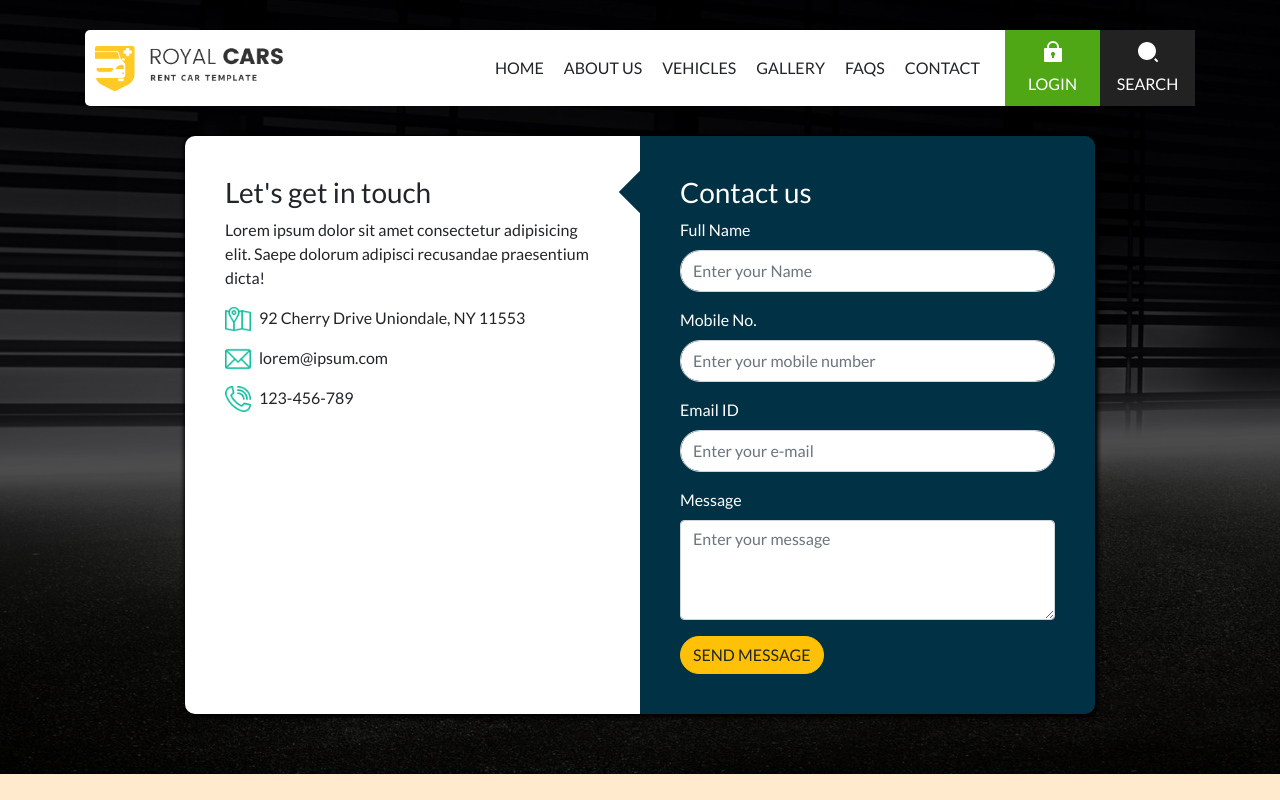
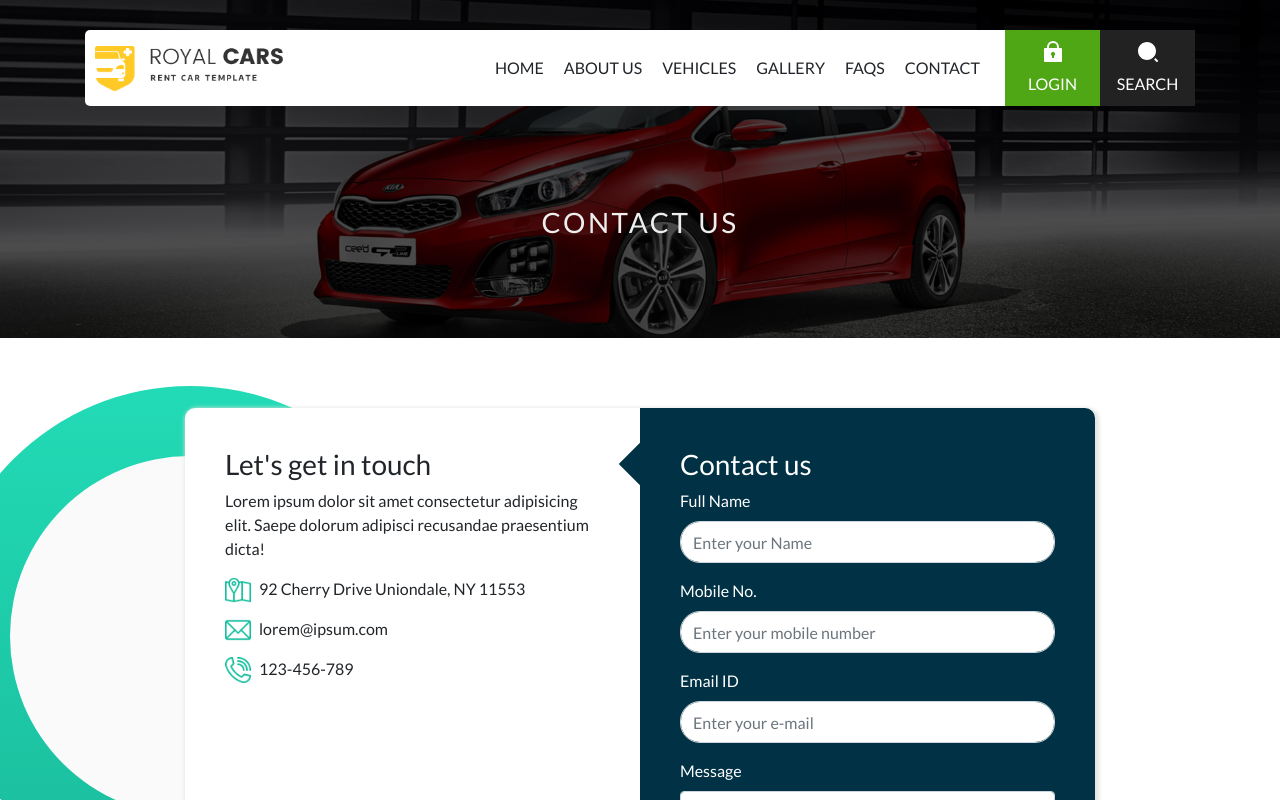
Before and after one commit to ashisintelcorp/redivendor, a Next.js app: page /contact in a window 1280 px wide. Shown: the top 800 px of the page. Built offline with nearby package versions, Linux system fonts and the light colour scheme.

Commit message:
contact us changes

```diff
--- a/components/frontend/MainLayout.tsx
+++ b/components/frontend/MainLayout.tsx
@@ -3,9 +3,20 @@ import Link from "next/link"
 import Footer from "./Footer";
 
 
-export const MainLayout: React.FC<{ children: React.ReactNode; }> = ({ children }) => {
+export const MainLayout: React.FC<{ children: React.ReactNode; innerPage?: boolean; }> = ({ children, innerPage = true }) => {
 
     return <>
+        {
+            innerPage ? <>
+                <div className="main-layout inner-page position-relative">
+                    <div className="dark-bg-overlay"></div>
+                    <div className="container position-relative">
+                        <Header />
+                        <h3 className="page-title text-uppercase text-center">Contact Us</h3>
+                    </div>
+                </div>
+                {children}
+            </> : <>
                 <div className="main-layout inner-page position-relative">
                     <div className="dark-bg-overlay"></div>
                     <div className="container position-relative">
@@ -13,6 +24,9 @@ export const MainLayout: React.FC<{ children: React.ReactNode; }> = ({ children
                         {children}
                     </div>
                 </div>
+            </>
+        }
+
         <Footer />
     </>
 
--- a/pages/contact.tsx
+++ b/pages/contact.tsx
@@ -10,6 +10,9 @@ export const ContactPage: React.FC = () => {
         <Head>
             <title>Contact Us - {appName}</title>
         </Head>
+        <div className="position-relative">
+            <div className="big-circle"></div>
+            <div className="container">
                 <div className="contact-page">
                     <div className="contact-info">
                         <h3>Let's get in touch</h3>
@@ -50,6 +53,8 @@ export const ContactPage: React.FC = () => {
                         <button type="button" className="btn btn-warning">SEND MESSAGE</button>
                     </form>
                 </div>
+            </div>
+        </div>
     </MainLayout>
 
 }
--- a/pages/index.tsx
+++ b/pages/index.tsx
@@ -8,7 +8,7 @@ import Header from '../components/frontend/Header'
 
 const Home: NextPage = () => {
   return (
-    <MainLayout>
+    <MainLayout innerPage={false}>
       <Head>
         <title>{appName}</title>
       </Head>
--- a/styles/home.scss
+++ b/styles/home.scss
@@ -9,6 +9,12 @@
   padding: 30px 0;
   &.inner-page {
     // min-height: 300px;
+    .page-title {
+      color: #eee;
+      letter-spacing: 2.5px;
+      margin-top: 40px;
+      padding: 60px;
+    }
   }
   .dark-bg-overlay {
     position: absolute;
@@ -21,7 +27,6 @@
   }
   header {
     background: #fff;
-
     border-radius: 5px;
     .nav-container {
       display: flex;
@@ -174,16 +179,27 @@
   width: calc(100% - 200px);
   display: flex;
   justify-content: space-between;
-  margin: 30px auto;
+  margin: 70px auto;
   border-radius: 10px;
   overflow: hidden;
-  box-shadow: 1px 1px 4px 2px #000;
-  h3 {
-  }
+  box-shadow: 2px 2px 4px 2px #e3e3e3;
+  position: relative;
   .contact-info {
     background: #fff;
     width: 50%;
     padding: 40px;
+    position: relative;
+    &::before {
+      content: "";
+      position: absolute;
+      width: 170px;
+      height: 170px;
+      border: 22px solid #1abc9c;
+      border-radius: 50%;
+      bottom: -103px;
+      right: 50px;
+      opacity: 0.1;
+    }
   }
 
   .contact-form {
@@ -257,3 +273,24 @@ footer {
     width: calc(50% - 5px);
   }
 }
+
+.big-circle {
+  position: absolute;
+  width: 500px;
+  height: 500px;
+  border-radius: 50%;
+  background: linear-gradient(to bottom, #22dbb6, #1abc9c);
+  bottom: 50%;
+  right: 50%;
+  transform: translate(-40%, 38%);
+  &::after {
+    content: "";
+    position: absolute;
+    width: 360px;
+    height: 360px;
+    background-color: #fafafa;
+    border-radius: 50%;
+    top: calc(50% - 180px);
+    left: calc(50% - 180px);
+  }
+}
```
Lines whose indentation alone changed are shown as unchanged.
